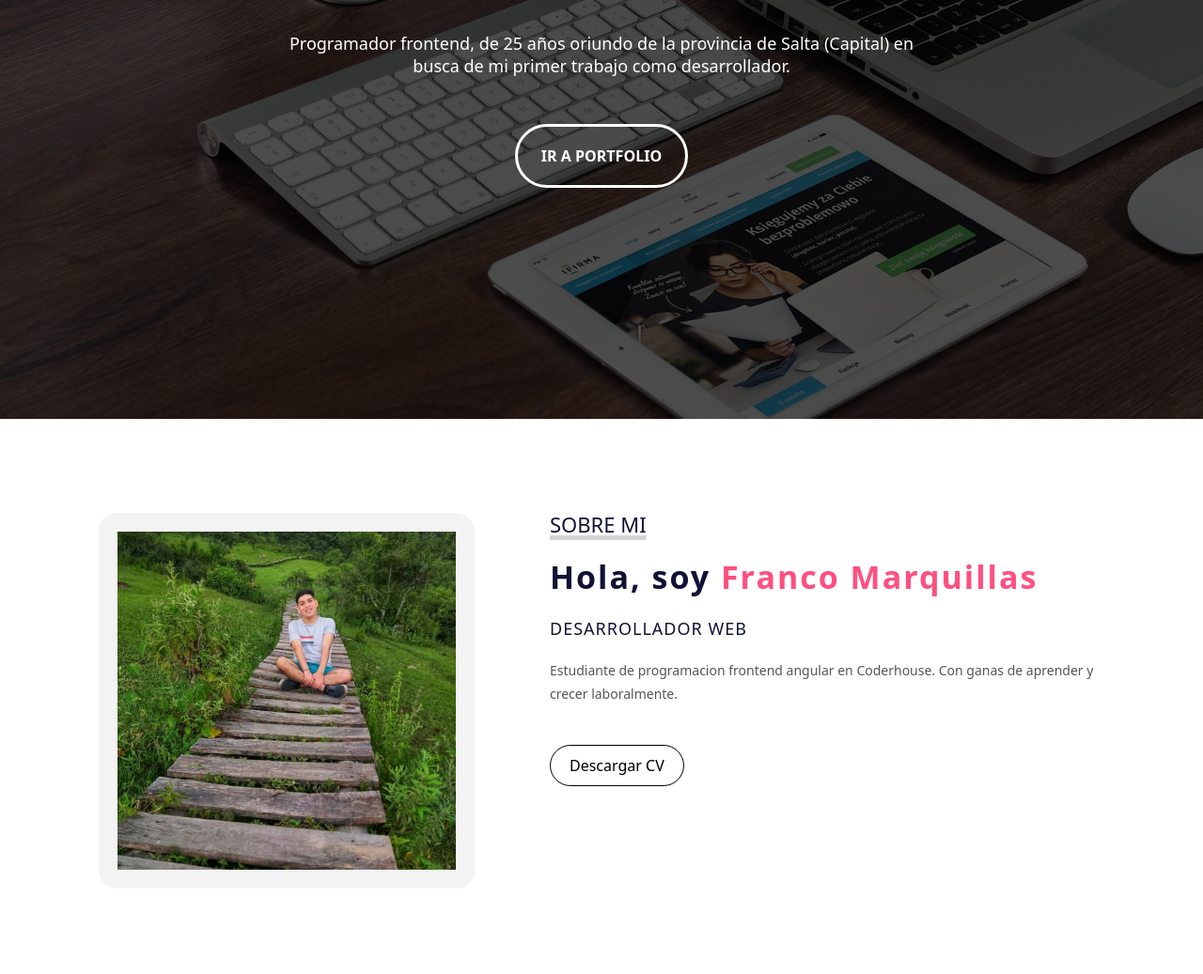
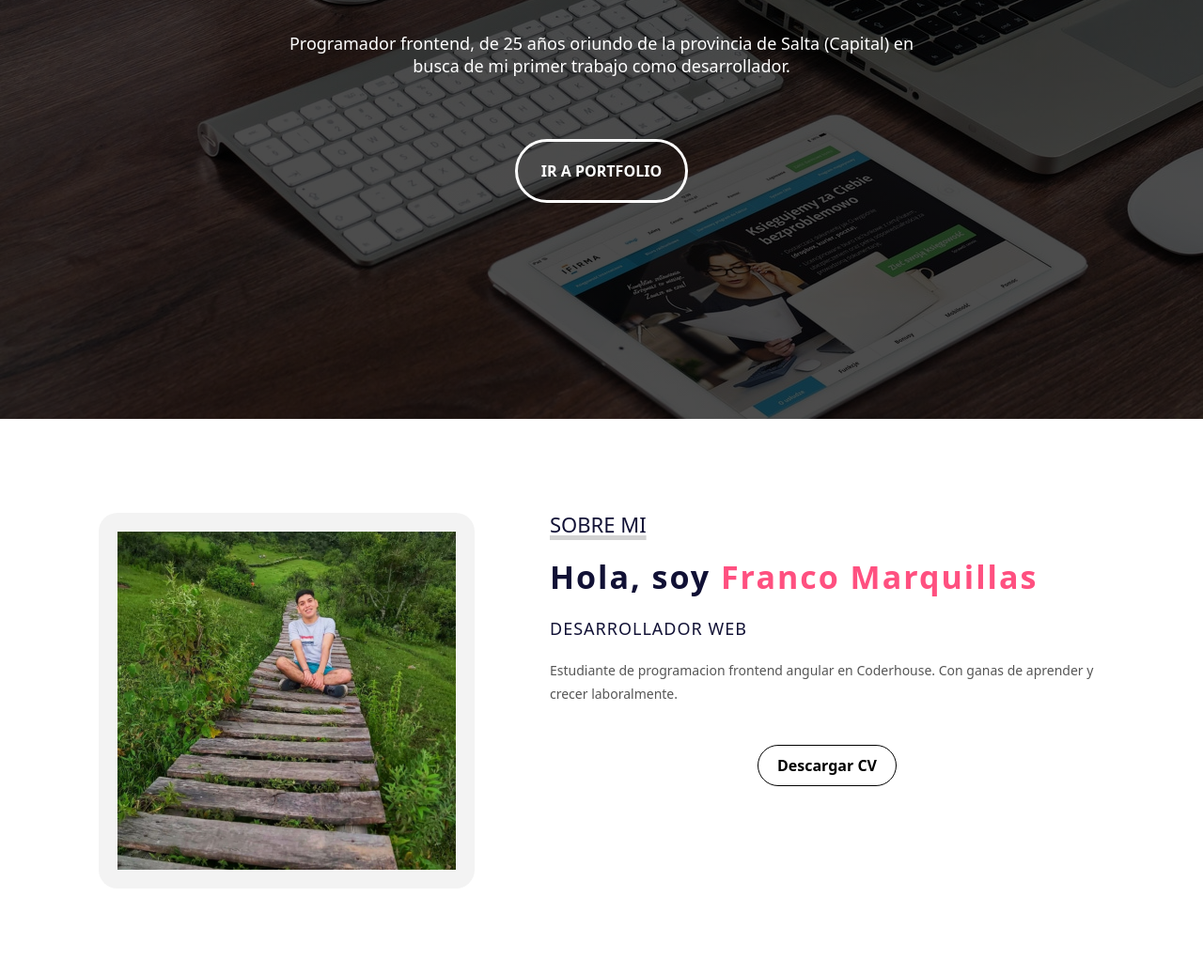
Before and after one commit to fRz505/portfolio2022, a plain HTML site: page index.html in a window 1280 px wide. Shown: the part 354-1391 px from the top of the page at 94% size. Drawn offline with Linux system fonts and the light colour scheme.

Commit message:
correcciones mq

```diff
--- a/index.html
+++ b/index.html
@@ -64,7 +64,9 @@
             <h3>Desarrollador Web</h3>
             <p>Estudiante de programacion frontend angular en Coderhouse. Con ganas de aprender y crecer laboralmente.
             </p>
+            <div class="cv">
             <a href="Franco_Marquillas__CV.pdf" download="Franco_Marquillas_cv">Descargar CV</a>
+        </div>
         </div>
     </section>
 
--- a/style.css
+++ b/style.css
@@ -106,6 +106,7 @@ html {
     margin: 25px auto;
     font-size: 18px;
     text-align: center;
+    padding: 1rem;
 }
 
 #inicio .contenido .presentacion a {
@@ -508,6 +509,11 @@ footer a{
     -webkit-flow-into: 26px;
 }
 
+.cv {
+    text-align: center;
+    font-weight: bold;
+}
+
 @media screen and (max-width:800px) {
     .redes{
         display: none;
```
